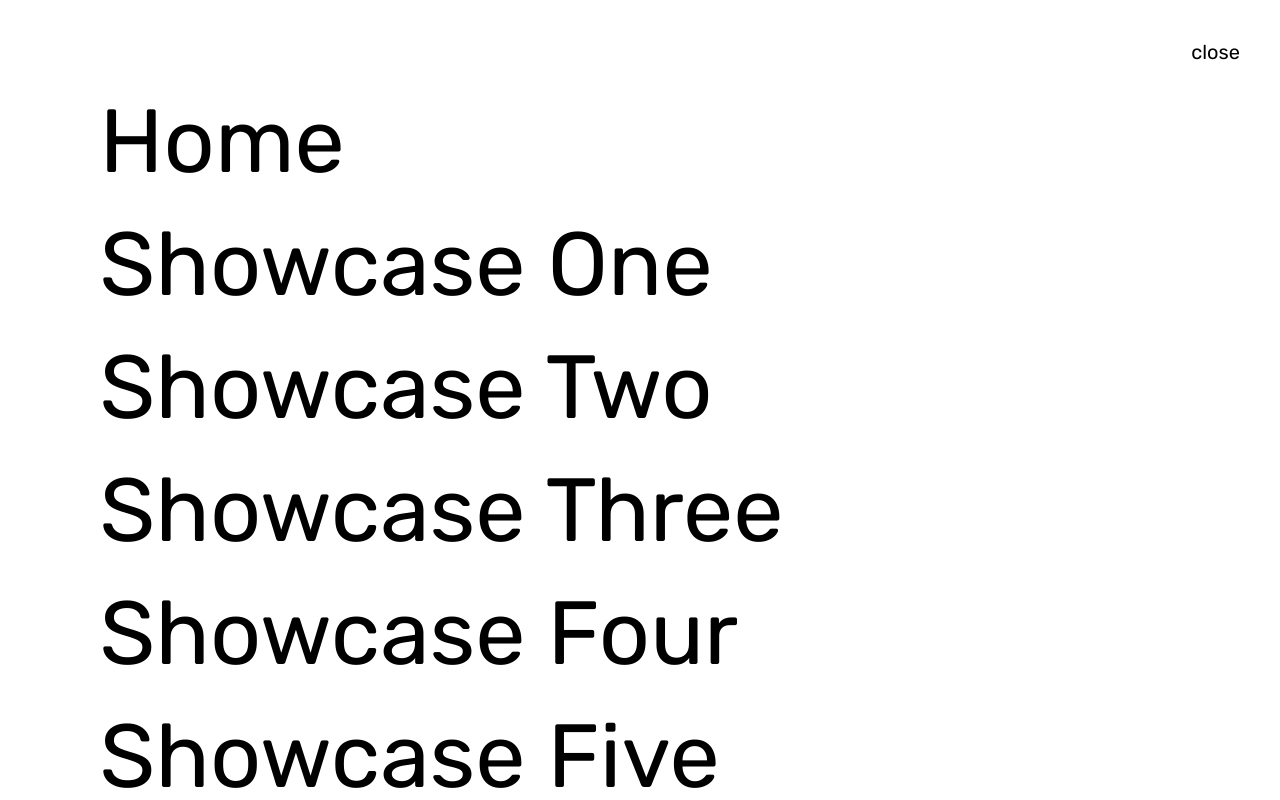
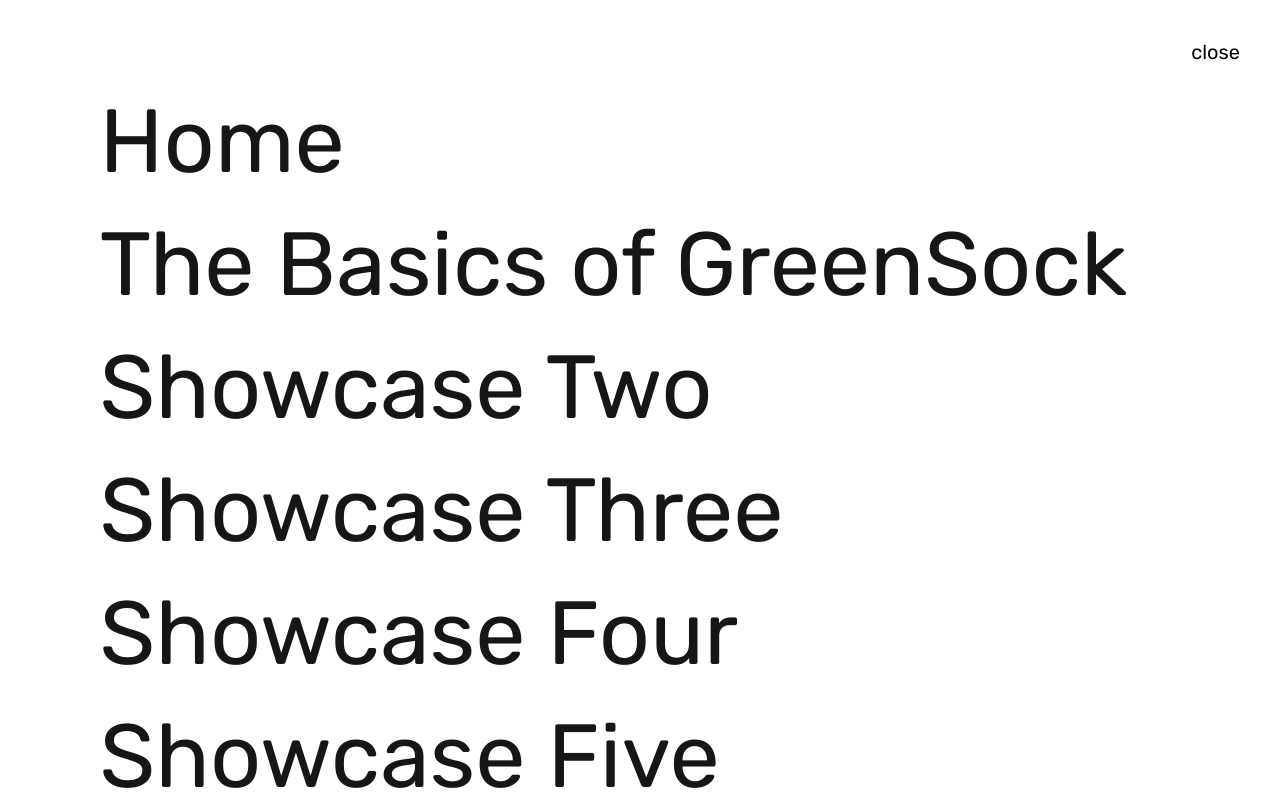
Before and after one commit to AlenaAlyona/GSAP, a Vue app: page /#/ in a window 1280 px wide. Both pictures are taken after a click on the element "menu". Built offline with nearby package versions, Linux system fonts and the light colour scheme.

Commit message:
task: add Basics to navbar

```diff
--- a/src/components/NavBar.vue
+++ b/src/components/NavBar.vue
@@ -13,11 +13,13 @@
         </div>
       </div>
       <div class="menu-item">
-        <a class="menu-item-link">Showcase One</a>
+        <router-link to="/basics" class="menu-item-link"
+          >The Basics of GreenSock</router-link
+        >
         <img class="menu-item-img" src="@/assets/images/lain.jpeg" />
         <div class="marquee">
           <div class="marquee-inner">
-            <span>{{ marqueeInnerText("Showcase One") }}</span>
+            <span>{{ marqueeInnerText("The Basics of GreenSock") }}</span>
           </div>
         </div>
       </div>
@@ -173,6 +175,8 @@
   position: relative;
   transition: opacity 0.4s;
   margin: 10px;
+  text-decoration: none;
+  color: #161616;
 }
 
 .menu-item-link::before {
```
